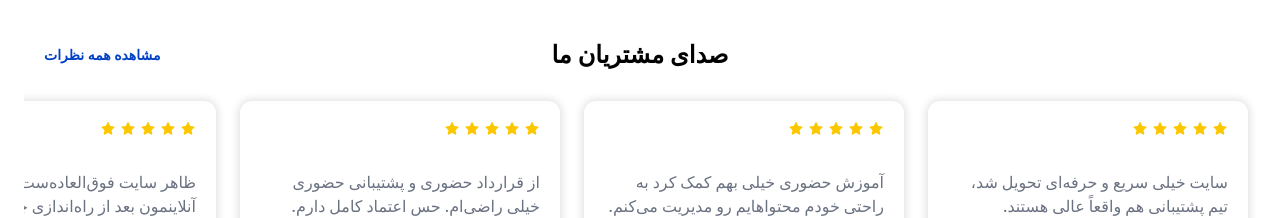
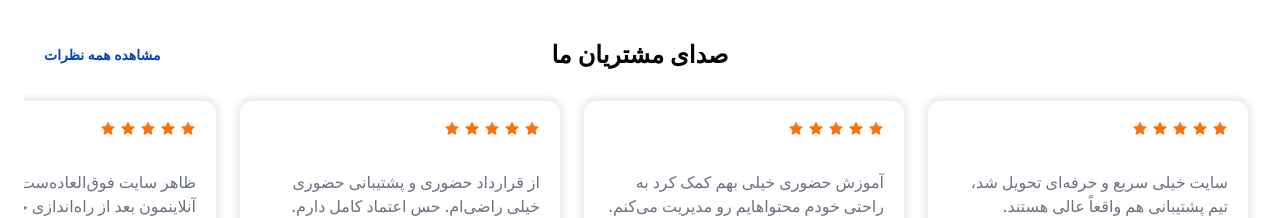
Before and after one commit to MohammadSoleimanikia/webetom, a Next.js app: page / in a window 1280 px wide. Shown: the part 4940-5158 px from the top of the page. Built offline with nearby package versions, Linux system fonts and the light colour scheme; what @mui/material-nextjs would draw is missing.

Commit message:
style: change star color

```diff
--- a/src/sections/voiceOfCustomers/VocCard.tsx
+++ b/src/sections/voiceOfCustomers/VocCard.tsx
@@ -18,7 +18,7 @@ export default function VocCard({ item }: Props) {
             key={index}
             className={clsx(
               "size-4",
-              index < item.rating ? "text-yellow-400" : "text-gray-300",
+              index < item.rating ? "text-secondary" : "text-gray-300",
             )}
           />
         ))}
```
